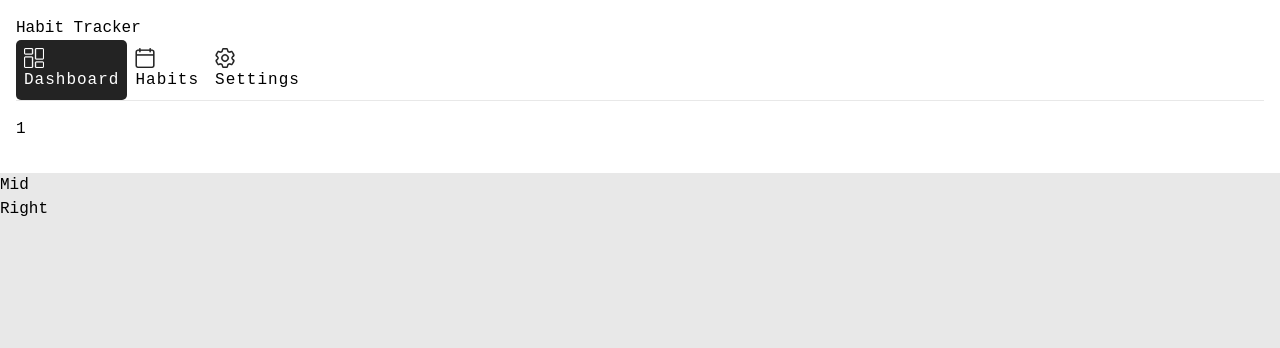
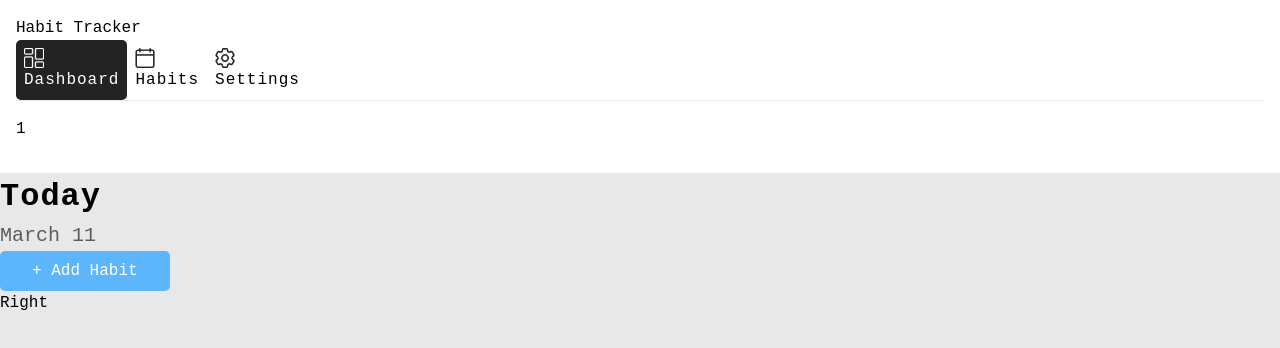
Before and after one commit to Laur017/habit-tracker, a React (Vite) app in the folder client/: page /habits/1 in a window 1280 px wide. Both pictures are taken after a click on the button "Dashboard". Shown: the top 348 px of the page. Built offline with nearby package versions, Linux system fonts and the light colour scheme; no server answers.

Commit message:
Getting the today date for the dashboard

```diff
--- a/client/src/components/Dashboard/Dashboard.css
+++ b/client/src/components/Dashboard/Dashboard.css
@@ -35,3 +35,34 @@
     color: white;
     border-radius: 5px;
 }
+
+.top-dash {
+    justify-content: space-between;
+
+    h2{
+        font-size: 2rem;
+        font-weight: bold;
+        padding: 0;
+        margin: 0;
+        letter-spacing: 1px;
+    }
+
+    h4{
+        font-size: 1.25rem;
+        padding: 0;
+        margin: 0;
+        color: rgb(92, 92, 92);
+    }
+}
+
+.add-hab-btn{
+    background-color: #5db5fc;
+    padding: 0.5rem 2rem;
+    color: white;
+    border-radius: 5px;
+    transition: all 0.5s ease-in;
+}
+
+.add-hab-btn:hover{
+    background-color: #4795d5;
+}
--- a/client/src/components/Dashboard/Mid.tsx
+++ b/client/src/components/Dashboard/Mid.tsx
@@ -1,5 +1,19 @@
+import './Dashboard.css'
+
 export default function Mid() {
+  const today = new Date()
+  const month = today.toLocaleString('default', { month: 'long' })
+  const date = today. getDate()
+
   return (
-    <div className="w-[60%]">Mid</div>
+    <div className="w-[60%] p-[5%]">
+      <div className="top-dash flex items-center">
+        <span>
+          <h2>Today</h2>
+          <h4>{month} {date}</h4>
+        </span>
+        <button className='add-hab-btn'>+ Add Habit</button>
+      </div>
+    </div>
   )
 }
```
